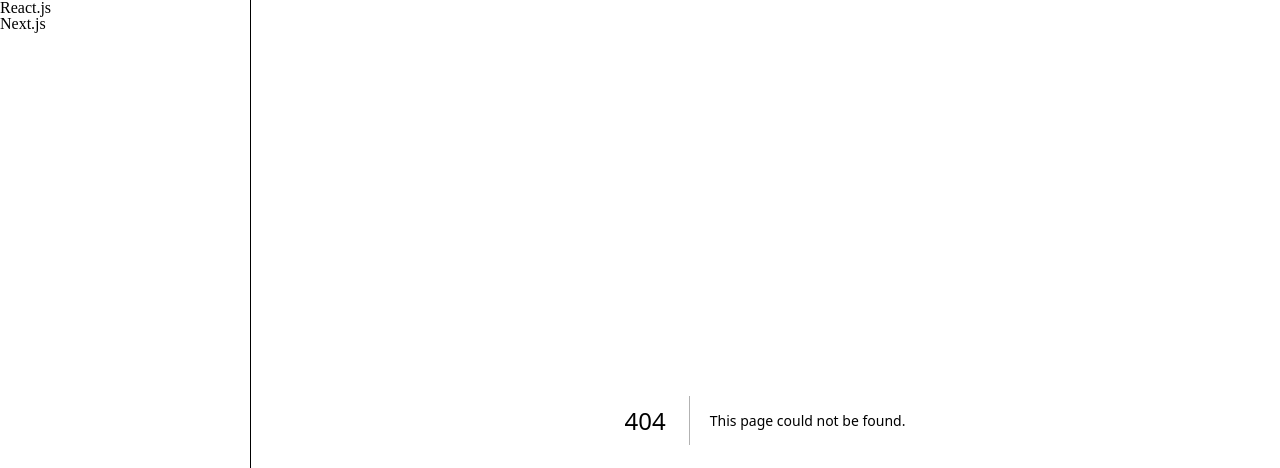
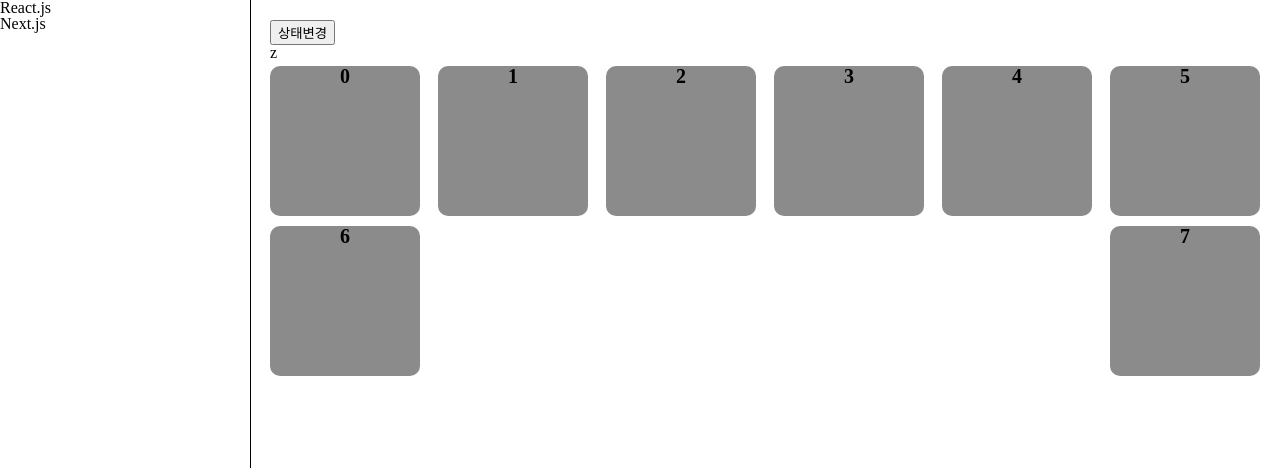
Before and after one commit to qirtudgus/mymory, a Next.js app: page /react/rendering in a window 1280 px wide. Before the commit this address had no page. Shown: the top 468 px of the page. Built offline with nearby package versions, Linux system fonts and the light colour scheme.

Commit message:
feat: React.memo 연습

```diff
--- a/layout/Layout.tsx
+++ b/layout/Layout.tsx
@@ -24,6 +24,7 @@ const ReactMenu = [{ name: 'React.js' }];
 const ReactArr = [
   { name: 'useState', link: '/react/useState' },
   { name: 'useEffect', link: '/react/useEffect' },
+  { name: 'rendering', link: '/react/rendering' },
 ];
 const NextMenu = [{ name: 'Next.js' }];
 const NextArr = [
--- /dev/null
+++ b/pages/react/Box.tsx
@@ -0,0 +1,17 @@
+import React from 'react';
+import styled from 'styled-components';
+const S_Box = styled.div`
+  width: 150px;
+  height: 150px;
+  background-color: #8b8b8b;
+  border-radius: 10px;
+  margin: 5px 0;
+  text-align: center;
+  font-size: 20px;
+  font-weight: bold;
+`;
+function Box({ number }: { number: number }) {
+  return <S_Box>{number}</S_Box>;
+}
+
+export default React.memo(Box);
--- /dev/null
+++ b/pages/react/rendering.tsx
@@ -0,0 +1,70 @@
+import { useState } from 'react';
+import styled from 'styled-components';
+import Box from './Box';
+
+const BoxWrap = styled.div`
+  display: flex;
+  flex-wrap: wrap;
+  justify-content: space-between;
+`;
+
+const S_Box = styled.div`
+  width: 150px;
+  height: 150px;
+  background-color: #8b8b8b;
+  border-radius: 10px;
+  margin: 5px 0;
+  text-align: center;
+  font-size: 20px;
+  font-weight: bold;
+`;
+
+export default function Rendering() {
+  const [Arr, setArr] = useState([
+    { name: '박스', number: 0 },
+    { name: '박스', number: 1 },
+    { name: '박스', number: 2 },
+    { name: '박스', number: 3 },
+    { name: '박스', number: 4 },
+    { name: '박스', number: 5 },
+    { name: '박스', number: 6 },
+    { name: '박스', number: 7 },
+  ]);
+
+  return (
+    <>
+      <button
+        onClick={() => {
+          setArr((prev) => {
+            let newArr = [...prev];
+            if (newArr[0].number === 0) {
+              newArr[0].number = 100;
+            } else {
+              newArr[0].number = 0;
+            }
+
+            return newArr;
+          });
+        }}
+      >
+        상태변경
+      </button>
+      <div>z</div>
+      <BoxWrap>
+        {Arr.map((i, index) => (
+          <Box number={i.number} />
+        ))}
+      </BoxWrap>
+    </>
+  );
+}
+
+// const memoBox = React.useMemo(({number}:{number:number})=>{
+//   return <Box numbre={number}></Box>
+// },[])
+
+// function Box({ number }: { number: number }) {
+//   return React.useMemo(() => {
+//     return <S_Box>{number}</S_Box>;
+//   }, [number]);
+// }
```
Also changed, not shown: 1 other file (tests, documents, lock files or other folders).
